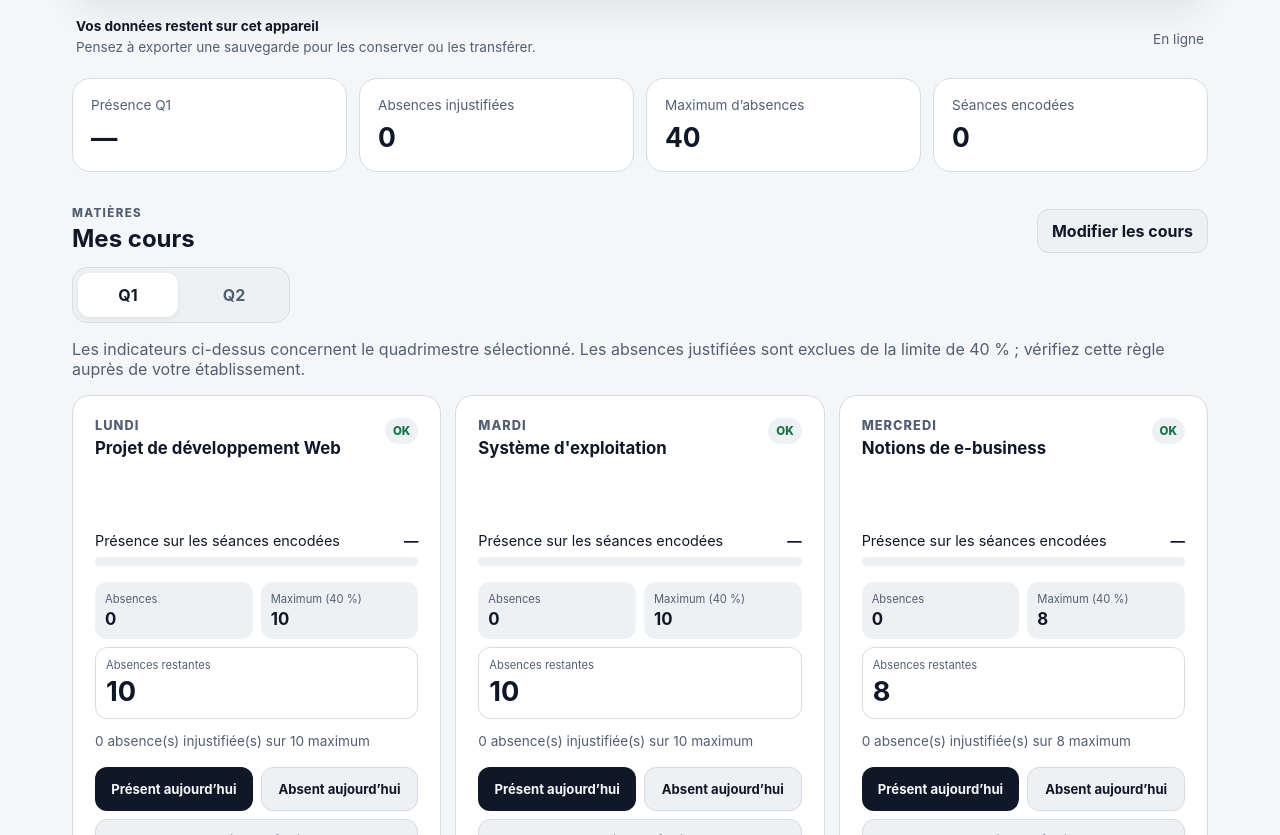
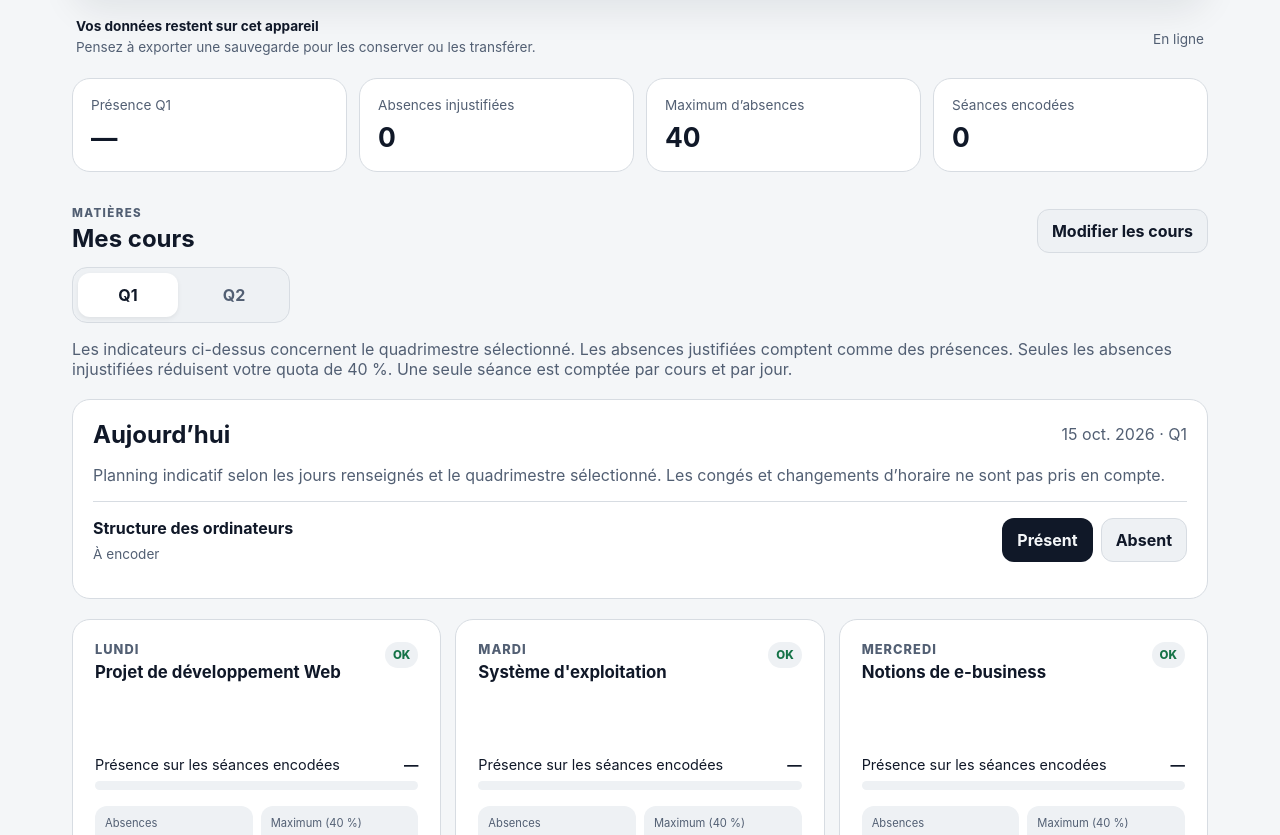
Before and after one commit to mdemonte02/presences, a plain HTML site: page presence-cours-app-v3/index.html in a window 1280 px wide. Shown: the part 265-1100 px from the top of the page. Drawn offline with Linux system fonts and the light colour scheme.

Commit message:
Compter les séances justifiées comme présentes et afficher les cours du jour

```diff
--- a/presence-cours-app-v3/app.js
+++ b/presence-cours-app-v3/app.js
@@ -114,10 +114,11 @@ function metrics(course) {
   const justified = entries.filter(e => e.status === "justified").length;
   const cancelled = entries.filter(e => e.status === "cancelled").length;
 
+  // Une absence justifiée compte comme une présence.
   // "Séances comptabilisées" = présent + absent + justifié.
   // Un cours annulé n'entre ni dans la présence actuelle, ni dans les absences.
   const completed = present + absent + justified;
-  const presenceRate = completed ? Math.round((present / completed) * 1000) / 10 : 100;
+  const presenceRate = completed ? Math.round(((present + justified) / completed) * 1000) / 10 : 100;
   const limit = maxAbsences(course.totalDays);
   const left = Math.max(0, limit - absent);
   const absenceRateAnnual = course.totalDays ? Math.round((absent / course.totalDays) * 1000) / 10 : 0;
@@ -150,6 +151,7 @@ function render() {
   const backup = localStorage.getItem("presenceCours.lastBackup");
   if (backup) document.getElementById("backupStatus").textContent = `Dernier export : ${formatDate(backup)}. Exportez à nouveau après vos modifications.`;
   renderSummary();
+  renderToday();
   renderCourses();
   renderHistory();
   populateCourseSelect();
@@ -158,7 +160,7 @@ function render() {
 function renderSummary() {
   const all = visibleCourses().map(metrics);
   const totalEntries = all.reduce((s,m) => s + m.completed, 0);
-  const totalPresent = all.reduce((s,m) => s + m.present, 0);
+  const totalPresent = all.reduce((s,m) => s + m.present + m.justified, 0);
   const totalAbsent = all.reduce((s,m) => s + m.absent, 0);
   const totalAllowed = visibleCourses().reduce((s,c) => s + maxAbsences(c.totalDays), 0);
   const globalPresence = totalEntries ? Math.round((totalPresent / totalEntries) * 1000) / 10 : 100;
@@ -169,6 +171,54 @@ function renderSummary() {
     <div class="summary-card"><span>Maximum d’absences</span><strong>${totalAllowed}</strong></div>
     <div class="summary-card"><span>Séances encodées</span><strong>${totalEntries}</strong></div>
   `;
+}
+
+function renderToday() {
+  const date = todayIso();
+  const day = new Intl.DateTimeFormat("fr-BE", { weekday: "long" }).format(new Date(date + "T12:00:00"));
+  document.getElementById("todayDate").textContent = `${formatDate(date)} · ${selectedQuarter}`;
+  const list = document.getElementById("todayCourses");
+  list.replaceChildren();
+  const courses = visibleCourses().filter(course => course.day.split("/").some(value => value.trim().toLocaleLowerCase("fr-BE") === day));
+  if (!courses.length) {
+    const empty = document.createElement("p");
+    empty.className = "muted";
+    empty.textContent = "Aucun cours prévu ce jour pour ce quadrimestre dans l’horaire renseigné.";
+    list.appendChild(empty);
+  }
+  courses.forEach(course => {
+    const entry = state.entries.find(item => item.courseId === course.id && item.date === date);
+    const row = document.createElement("article");
+    row.className = "today-course";
+    const info = document.createElement("div");
+    const title = document.createElement("h3");
+    title.textContent = course.name;
+    const status = document.createElement("p");
+    status.className = entry ? `status-pill status-${entry.status}` : "muted";
+    status.textContent = entry ? statusLabels[entry.status] : "À encoder";
+    info.append(title, status);
+    const actions = document.createElement("div");
+    actions.className = "today-actions";
+    if (entry) {
+      const edit = document.createElement("button");
+      edit.className = "secondary";
+      edit.textContent = "Modifier la séance";
+      edit.setAttribute("aria-label", `Modifier la séance : ${course.name}`);
+      edit.addEventListener("click", () => openAttendance(entry));
+      actions.appendChild(edit);
+    } else {
+      for (const value of ["present", "absent"]) {
+        const button = document.createElement("button");
+        button.className = value === "present" ? "primary" : "secondary";
+        button.textContent = statusLabels[value];
+        button.setAttribute("aria-label", `${statusLabels[value]} : ${course.name}`);
+        button.addEventListener("click", () => quickAttendance(course.id, value));
+        actions.appendChild(button);
+      }
+    }
+    row.append(info, actions);
+    list.appendChild(row);
+  });
 }
 
 function renderCourses() {
@@ -443,3 +493,12 @@ if ("serviceWorker" in navigator) {
 }
 migrateCourseNames();
 render();
+
+// Actualiser le jour affiché si l’application reste ouverte pendant la nuit.
+let renderedDate = todayIso();
+function refreshDay() {
+  if (renderedDate !== todayIso()) { renderedDate = todayIso(); render(); }
+}
+window.addEventListener("focus", refreshDay);
+document.addEventListener("visibilitychange", () => { if (!document.hidden) refreshDay(); });
+setInterval(refreshDay, 60_000);
--- a/presence-cours-app-v3/index.html
+++ b/presence-cours-app-v3/index.html
@@ -7,7 +7,7 @@
   <title>Présence Cours</title>
   <link rel="manifest" href="manifest.webmanifest" />
   <link rel="icon" href="icon.svg" type="image/svg+xml" />
-  <link rel="stylesheet" href="styles.css?v=5" />
+  <link rel="stylesheet" href="styles.css?v=6" />
 </head>
 <body>
   <header class="topbar">
@@ -49,7 +49,12 @@
     </section>
 
     <nav class="quarter-tabs" aria-label="Quadrimestre"><button data-quarter="Q1" aria-pressed="true">Q1</button><button data-quarter="Q2" aria-pressed="false">Q2</button></nav>
-    <p class="muted">Les indicateurs ci-dessus concernent le quadrimestre sélectionné. Les absences justifiées sont exclues de la limite de 40 % ; vérifiez cette règle auprès de votre établissement.</p>
+    <p class="muted">Les indicateurs ci-dessus concernent le quadrimestre sélectionné. Les absences justifiées comptent comme des présences. Seules les absences injustifiées réduisent votre quota de 40 %. Une seule séance est comptée par cours et par jour.</p>
+    <section class="today-panel card" aria-labelledby="todayTitle">
+      <div class="section-head"><h2 id="todayTitle">Aujourd’hui</h2><span id="todayDate" class="muted"></span></div>
+      <p class="muted">Planning indicatif selon les jours renseignés et le quadrimestre sélectionné. Les congés et changements d’horaire ne sont pas pris en compte.</p>
+      <div id="todayCourses"></div>
+    </section>
     <section id="coursesGrid" tabindex="-1" class="courses-grid"></section>
 
     <section class="section-head">
@@ -207,6 +212,6 @@
     </article>
   </template>
 
-  <script src="app.js?v=5"></script>
+  <script src="app.js?v=6"></script>
 </body>
 </html>
--- a/presence-cours-app-v3/styles.css
+++ b/presence-cours-app-v3/styles.css
@@ -257,3 +257,14 @@ button:focus-visible, a:focus-visible, input:focus-visible, select:focus-visible
   .backup-notice { align-items: start; }
   .dialog-card { padding: 18px; }
 }
+
+.today-panel { padding: 20px; margin: 20px 0; box-shadow: none; }
+.today-panel .section-head { margin: 0; align-items: center; flex-wrap: wrap; }
+.today-course { display: flex; justify-content: space-between; align-items: center; gap: 16px; padding: 16px 0; border-top: 1px solid var(--border); }
+.today-course h3 { margin: 0 0 8px; font-size: 1rem; }
+.today-course p { margin: 0; width: fit-content; font-size: .85rem; }
+.today-actions { display: flex; gap: 8px; flex-shrink: 0; }
+@media (max-width: 600px) {
+  .today-course { flex-direction: column; align-items: stretch; }
+  .today-actions button { flex: 1; }
+}
--- a/presence-cours-app-v3/sw.js
+++ b/presence-cours-app-v3/sw.js
@@ -1,5 +1,5 @@
-const CACHE = "presence-cours-v5";
-const ASSETS = ["./", "./index.html", "./styles.css?v=5", "./app.js?v=5", "./manifest.webmanifest", "./icon.svg", "./horaire-bac2-2026-2027.pdf"];
+const CACHE = "presence-cours-v6";
+const ASSETS = ["./", "./index.html", "./styles.css?v=6", "./app.js?v=6", "./manifest.webmanifest", "./icon.svg", "./horaire-bac2-2026-2027.pdf"];
 self.addEventListener("install", event => {
   event.waitUntil(caches.open(CACHE).then(cache => cache.addAll(ASSETS)).then(() => self.skipWaiting()));
 });
```
